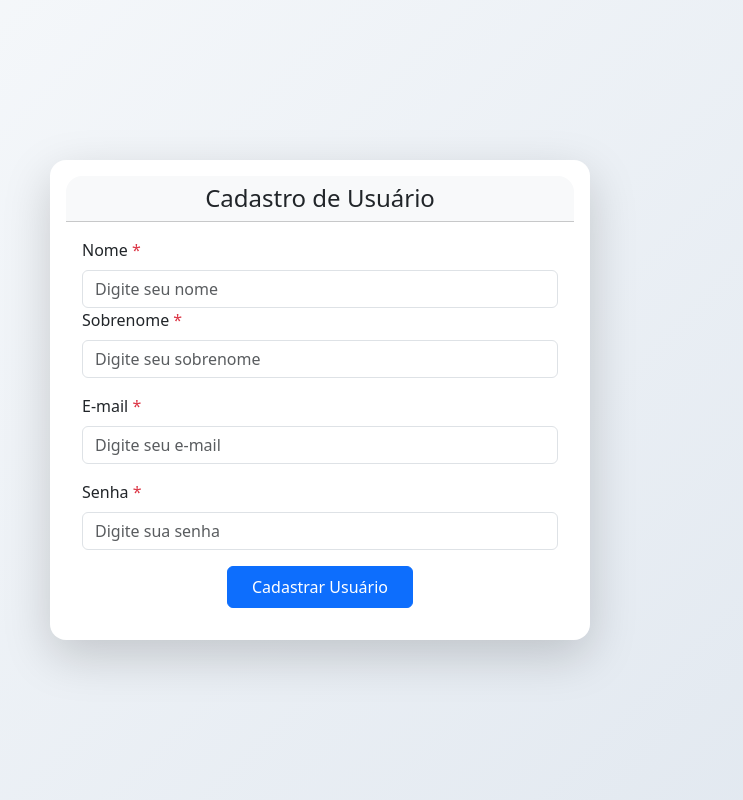
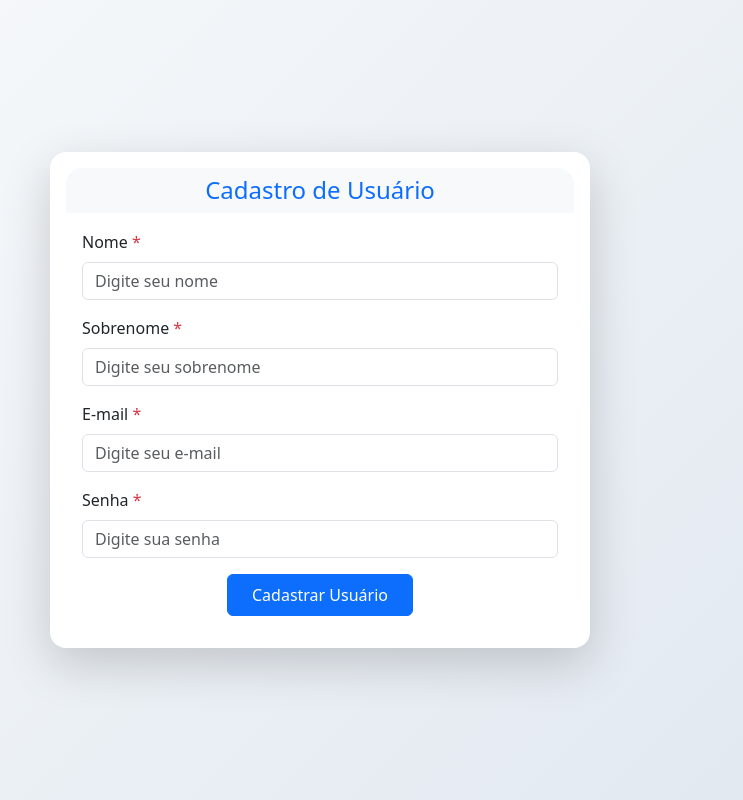
Before and after one commit to leticiasoftsy/desafio1, a React (Vite) app: page / in a window 1280 px wide. Shown: the whole page, without its empty margins (320-1063 px from the left). Built offline with nearby package versions, Linux system fonts and the light colour scheme.

Commit message:
feat: alterando cores

```diff
--- a/src/pages/home/form.tsx
+++ b/src/pages/home/form.tsx
@@ -77,14 +77,14 @@ export default function UserForm({ id }: UserFormProps){
     <div style={{minHeight: '100vh', background: 'linear-gradient(135deg, #f8fafc 0%, #e0e7ef 100%)', display: 'flex', alignItems: 'center', justifyContent: 'center'}}>
      <Card className="shadow-lg border-0 rounded-4 p-3 animate__animated animate__fadeIn" style={{ background: '#fff', marginTop: 40, marginBottom: 40, maxWidth: '540px', width: '100%' }}>
       <Card.Header className="text-center fw-bold bg-light rounded-top-4 border-0">
-        <h4 className="mb-0">{id ? "Editar usuario" : "Cadastro de Usuário"}</h4>
+        <h4 className="mb-0" style={{ color: '#0d6efd' }}>{id ? "Editar usuario" : "Cadastro de Usuário"}</h4>
        </Card.Header>
-          <hr className="w-100 border-dark opacity-25 p-0 my-0 m-0"/>
+          <hr className="w-100 border-white opacity-25 p-0 my-0 m-0"/>
          <CardBody>
           <Form onSubmit={handleSubmit(onSubmit)}>
             <div className="g-3">
              <Col md={12} sm={6}>
-              <Form.Group>
+              <Form.Group className="mb-3">
                <Form.Label>
                 Nome <span className="text-danger">*</span>
                 </Form.Label>
```
